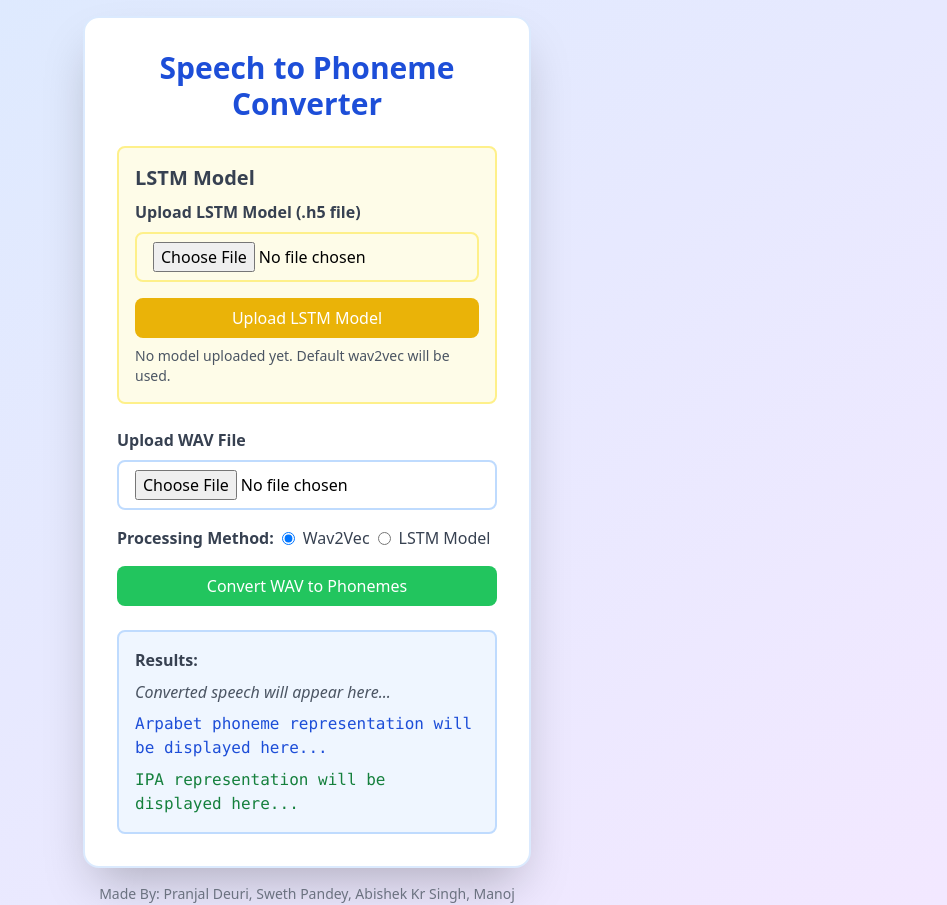
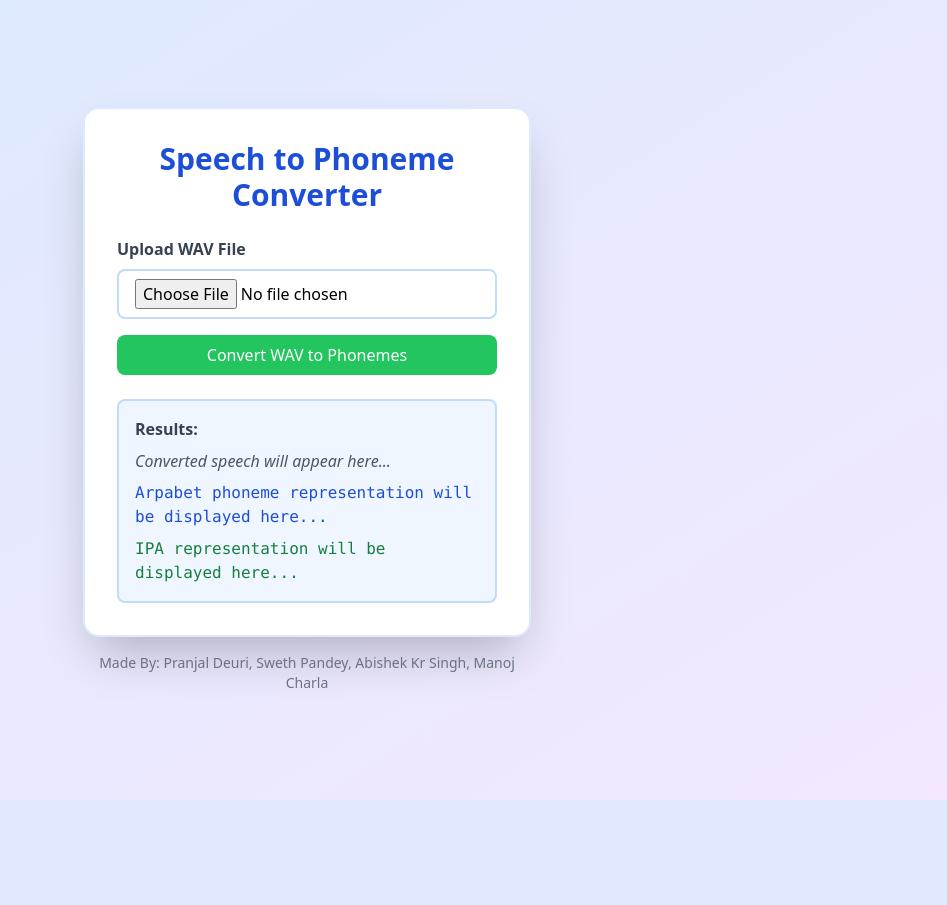
Before and after one commit to PranjalDeuri14/phoneme_website, a Flask app: page / in a window 1280 px wide. Shown: the top 905 px of the page, without its empty margins (333-1280 px from the left). After the commit the page ends 800 px from the top, so only its background shows below. Run offline with Flask 3, Linux system fonts and the light colour scheme; some libraries are stand-ins or nearby versions.

Commit message:
Add all project

```diff
--- a/FRONTEND/app.py
+++ b/FRONTEND/app.py
@@ -7,7 +7,6 @@ import numpy as np
 from flask import Flask, render_template, request, jsonify
 from flask_cors import CORS
 from g2p_en import G2p
-import io
 import nltk
 import tensorflow as tf
 import tempfile
@@ -47,6 +46,32 @@ LSTM_CONFIG = {
     'window_length': 400  # 25ms at 16kHz
 }
 
+# Path to the LSTM model
+LSTM_MODEL_PATH = 'models/phoneme.h5'
+
+# Configure logging
+logging.basicConfig(
+    level=logging.DEBUG,
+    format='%(asctime)s - %(levelname)s: %(message)s'
+)
+logger = logging.getLogger(__name__)
+
+# Download NLTK resources if needed
+try:
+    nltk.data.find('taggers/averaged_perceptron_tagger')
+except LookupError:
+    nltk.download('averaged_perceptron_tagger')
+
+app = Flask(__name__)
+CORS(app)
+
+# Initialize G2p
+g2p = G2p()
+
+# Initialize models
+wav2vec_model, wav2vec_processor = None, None
+lstm_model = None
+
 # Load the pre-trained phoneme model
 def load_phoneme_model(model_path):
     """
@@ -74,6 +99,13 @@ def load_phoneme_model(model_path):
         logger.error(f"Error loading LSTM model: {e}")
         logger.error(traceback.format_exc())
         return None
+
+def init_wav2vec():
+    """Initialize and return Wav2Vec 2.0 model and processor"""
+    logger.info("Loading Wav2Vec 2.0 model and processor...")
+    processor = Wav2Vec2Processor.from_pretrained("facebook/wav2vec2-base-960h")
+    model = Wav2Vec2ForCTC.from_pretrained("facebook/wav2vec2-base-960h")
+    return model, processor
 
 def extract_audio_features(audio_path, config=LSTM_CONFIG):
     """
@@ -156,97 +188,19 @@ def arpabet_to_ipa_seq(phonemes):
     """
     return ''.join(ARPABET_TO_IPA.get(p.rstrip('012'), p) for p in phonemes)
 
-# Configure logging
-logging.basicConfig(
-    level=logging.DEBUG,
-    format='%(asctime)s - %(levelname)s: %(message)s'
-)
-logger = logging.getLogger(__name__)
-
-# Download NLTK resources if needed
-try:
-    nltk.data.find('taggers/averaged_perceptron_tagger')
-except LookupError:
-    nltk.download('averaged_perceptron_tagger')
-
-app = Flask(__name__)
-CORS(app)
-
-# Initialize G2p
-g2p = G2p()
-
-# Initialize models
-wav2vec_model, wav2vec_processor = None, None
-lstm_model = None
-
-def init_wav2vec():
-    """Initialize and return Wav2Vec 2.0 model and processor"""
-    logger.info("Loading Wav2Vec 2.0 model and processor...")
-    processor = Wav2Vec2Processor.from_pretrained("facebook/wav2vec2-base-960h")
-    model = Wav2Vec2ForCTC.from_pretrained("facebook/wav2vec2-base-960h")
-    return model, processor
-
 @app.route('/')
 def index():
     return render_template('index.html')
 
-@app.route('/upload-model', methods=['POST'])
-def upload_model():
-    """Handle uploading of LSTM model H5 file"""
-    global lstm_model
-
-    try:
-        if 'model' not in request.files:
-            return jsonify({"error": "No model file provided"}), 400
-
-        model_file = request.files['model']
-
-        if not model_file.filename.endswith('.h5'):
-            return jsonify({"error": "Invalid model file. Must be .h5 format"}), 400
-
-        # Save model to temporary file
-        with tempfile.NamedTemporaryFile(suffix='.h5', delete=False) as temp_file:
-            model_file.save(temp_file.name)
-            model_path = temp_file.name
-
-        # Load the model
-        lstm_model = load_phoneme_model(model_path)
-
-        # Remove temp file after loading
-        os.unlink(model_path)
-
-        if lstm_model is None:
-            return jsonify({"error": "Failed to load model"}), 500
-
-        return jsonify({"message": "Model loaded successfully"}), 200
-
-    except Exception as e:
-        logger.error(f"Error uploading model: {e}")
-        logger.error(traceback.format_exc())
-        return jsonify({"error": "Model upload failed", "details": str(e)}), 500
-
 @app.route('/speech-to-text', methods=['POST'])
 def speech_to_text():
     """
-    Convert WAV file to text and phonemes using either Wav2Vec or LSTM model
+    Convert WAV file to text and phonemes using available models
+    Prioritizes LSTM model if available, falls back to Wav2Vec
     """
     global wav2vec_model, wav2vec_processor, lstm_model
 
     try:
-        # Check if model selection specified
-        model_choice = request.form.get('model_choice', 'wav2vec')
-
-        # Check if using LSTM but model not loaded
-        if model_choice == 'lstm' and lstm_model is None:
-            return jsonify({
-                "error": "LSTM model not loaded",
-                "details": "Please upload an LSTM model first"
-            }), 400
-
-        # Initialize Wav2Vec model if needed and using wav2vec
-        if model_choice == 'wav2vec' and (wav2vec_model is None or wav2vec_processor is None):
-            wav2vec_model, wav2vec_processor = init_wav2vec()
-
         # Check if audio file is in the request
         if 'audio' not in request.files:
             logger.error("No audio file in request")
@@ -257,7 +211,6 @@ def speech_to_text():
         # Log file details for debugging
         logger.info(f"Received file: {audio_file.filename}")
         logger.info(f"File content type: {audio_file.content_type}")
-        logger.info(f"Using model: {model_choice}")
 
         # Validate file type
         if not audio_file.filename.lower().endswith('.wav'):
@@ -288,8 +241,12 @@ def speech_to_text():
 
         logger.info(f"Temporary file created at: {temp_file_path}")
 
-        # Process based on model choice
-        if model_choice == 'lstm':
+        # Determine which model to use - prefer LSTM if available
+        use_lstm = lstm_model is not None
+        recognition_method = "LSTM" if use_lstm else "Wav2Vec"
+        logger.info(f"Using {recognition_method} model for processing")
+
+        if use_lstm:
             # Process with LSTM model
             text = "LSTM Direct Phoneme Recognition"  # LSTM doesn't produce text directly
 
@@ -299,7 +256,11 @@ def speech_to_text():
             # Predict phonemes using LSTM
             phonemes = predict_phonemes_with_lstm(lstm_model, features)
 
-        else:  # Default to wav2vec
+        else:
+            # Initialize Wav2Vec model if needed
+            if wav2vec_model is None or wav2vec_processor is None:
+                wav2vec_model, wav2vec_processor = init_wav2vec()
+
             # Load the audio using torchaudio
             waveform, sample_rate = torchaudio.load(temp_file_path)
 
@@ -342,7 +303,7 @@ def speech_to_text():
             "original_text": text,
             "phonemes": phonemes,
             "ipa": ipa,
-            "recognition_method": model_choice
+            "recognition_method": recognition_method
         })
 
     except Exception as e:
@@ -354,16 +315,19 @@ def speech_to_text():
         }), 500
 
 if __name__ == '__main__':
-    # Default model path - will be overridden by uploads
-    DEFAULT_MODEL_PATH = 'phoneme.h5'
+    # Create models directory if it doesn't exist
+    os.makedirs('models', exist_ok=True)
 
-    # Try to pre-load LSTM model if available
-    if os.path.exists(DEFAULT_MODEL_PATH):
-        lstm_model = load_phoneme_model(DEFAULT_MODEL_PATH)
+    # Try to pre-load LSTM model
+    if os.path.exists(LSTM_MODEL_PATH):
+        lstm_model = load_phoneme_model(LSTM_MODEL_PATH)
+        logger.info("LSTM model loaded successfully")
     else:
-        logger.warning(f"Default LSTM model not found at {DEFAULT_MODEL_PATH}")
+        logger.warning(f"LSTM model not found at {LSTM_MODEL_PATH}")
+        logger.info("Will fall back to Wav2Vec model")
 
-    # Pre-load Wav2Vec model and processor
-    wav2vec_model, wav2vec_processor = init_wav2vec()
+    # Pre-load Wav2Vec model and processor as fallback
+    if lstm_model is None:
+        wav2vec_model, wav2vec_processor = init_wav2vec()
 
     app.run(debug=True)
--- a/FRONTEND/templates/index.html
+++ b/FRONTEND/templates/index.html
@@ -16,31 +16,6 @@
                 Speech to Phoneme Converter
             </h1>
 
-            <!-- LSTM Model Upload Section -->
-            <div class="mb-6 p-4 bg-yellow-50 rounded-lg border-2 border-yellow-200">
-                <h2 class="text-xl font-bold text-gray-700 mb-2">LSTM Model</h2>
-                <div class="flex flex-col">
-                    <label class="block text-gray-700 font-bold mb-2" for="modelFileInput">
-                        Upload LSTM Model (.h5 file)
-                    </label>
-                    <input
-                        type="file"
-                        id="modelFileInput"
-                        accept=".h5"
-                        class="flex-grow px-4 py-2 border-2 border-yellow-200 rounded-lg focus:outline-none focus:ring-2 focus:ring-yellow-500 transition duration-300"
-                    >
-                    <button
-                        id="uploadModel"
-                        class="w-full mt-4 bg-yellow-500 text-white px-4 py-2 rounded-lg hover:bg-yellow-600 transition duration-300 flex items-center justify-center"
-                    >
-                        Upload LSTM Model
-                    </button>
-                    <p id="modelStatus" class="text-gray-600 mt-2 text-sm">
-                        No model uploaded yet. Default wav2vec will be used.
-                    </p>
-                </div>
-            </div>
-
             <!-- WAV File Conversion Section -->
             <div class="mb-6">
                 <label class="block text-gray-700 font-bold mb-2" for="wavFileInput">
@@ -54,22 +29,6 @@
                         class="flex-grow px-4 py-2 border-2 border-blue-200 rounded-lg focus:outline-none focus:ring-2 focus:ring-blue-500 transition duration-300"
                     >
                 </div>
-
-                <!-- Model Selection -->
-                <div class="mt-4 flex items-center">
-                    <span class="mr-2 text-gray-700 font-bold">Processing Method:</span>
-                    <div class="flex space-x-2">
-                        <label class="inline-flex items-center">
-                            <input type="radio" name="modelChoice" value="wav2vec" checked class="form-radio text-blue-600">
-                            <span class="ml-2 text-gray-700">Wav2Vec</span>
-                        </label>
-                        <label class="inline-flex items-center">
-                            <input type="radio" name="modelChoice" value="lstm" class="form-radio text-yellow-600">
-                            <span class="ml-2 text-gray-700">LSTM Model</span>
-                        </label>
-                    </div>
-                </div>
-
                 <button
                     id="convertWav"
                     class="w-full mt-4 bg-green-500 text-white px-4 py-2 rounded-lg hover:bg-green-600 transition duration-300 flex items-center justify-center"
@@ -102,9 +61,6 @@
     </div>
 
     <script>
-        // Model upload status
-        let modelUploaded = false;
-
         function showError(message, details = '') {
             const originalText = document.getElementById('originalText');
             const phonemesResult = document.getElementById('phonemesResult');
@@ -116,70 +72,12 @@
             console.error('Conversion Error:', message, details);
         }
 
-        // Model Upload Handler
-        document.getElementById('uploadModel').addEventListener('click', async () => {
-            const modelFileInput = document.getElementById('modelFileInput');
-            const modelStatus = document.getElementById('modelStatus');
-
-            // Reset status
-            modelStatus.textContent = 'Uploading model...';
-            modelStatus.className = 'text-gray-600 mt-2 text-sm';
-
-            // Check if a file is selected
-            if (modelFileInput.files.length === 0) {
-                modelStatus.textContent = 'Please select an H5 model file';
-                modelStatus.className = 'text-red-600 mt-2 text-sm';
-                return;
-            }
-
-            const modelFile = modelFileInput.files[0];
-
-            // Validate file type
-            if (!modelFile.name.toLowerCase().endsWith('.h5')) {
-                modelStatus.textContent = 'Invalid file type. Please select an H5 file';
-                modelStatus.className = 'text-red-600 mt-2 text-sm';
-                return;
-            }
-
-            const formData = new FormData();
-            formData.append('model', modelFile);
-
-            try {
-                const response = await axios.post('/upload-model', formData, {
-                    headers: { 'Content-Type': 'multipart/form-data' },
-                    timeout: 30000  // 30-second timeout for large model files
-                });
-
-                modelUploaded = true;
-                modelStatus.textContent = 'LSTM model successfully loaded!';
-                modelStatus.className = 'text-green-600 mt-2 text-sm font-bold';
-
-                // Auto-select LSTM radio button
-                document.querySelector('input[name="modelChoice"][value="lstm"]').checked = true;
-
-            } catch (error) {
-                const errorMessage = error.response?.data?.error || 'Model upload failed';
-                const errorDetails = error.response?.data?.details || error.message;
-
-                modelStatus.textContent = `Error: ${errorMessage}`;
-                modelStatus.className = 'text-red-600 mt-2 text-sm';
-                console.error('Model upload error:', error.response?.data || error);
-            }
-        });
-
         // WAV File Conversion
         document.getElementById('convertWav').addEventListener('click', async () => {
             const wavFileInput = document.getElementById('wavFileInput');
             const originalText = document.getElementById('originalText');
             const phonemesResult = document.getElementById('phonemesResult');
             const ipaResult = document.getElementById('ipaResult');
-            const modelChoice = document.querySelector('input[name="modelChoice"]:checked').value;
-
-            // Check if trying to use LSTM without uploading a model
-            if (modelChoice === 'lstm' && !modelUploaded) {
-                showError('LSTM model not available', 'Please upload an LSTM model first');
-                return;
-            }
 
             // Reset results
             originalText.textContent = 'Converting...';
@@ -202,28 +100,16 @@
 
             const formData = new FormData();
             formData.append('audio', wavFile);
-            formData.append('model_choice', modelChoice);
 
             try {
                 const response = await axios.post('/speech-to-text', formData, {
                     headers: { 'Content-Type': 'multipart/form-data' },
-                    timeout: 20000  // 20-second timeout
+                    timeout: 10000  // 10-second timeout
                 });
 
-                originalText.textContent = `Speech: ${response.data.original_text}`;
-
-                // Handle different formats of phonemes based on model
-                if (Array.isArray(response.data.phonemes)) {
-                    phonemesResult.textContent = `Arpabet Phonemes: ${response.data.phonemes.join(' ')}`;
-                } else {
-                    phonemesResult.textContent = `Arpabet Phonemes: ${response.data.phonemes}`;
-                }
-
+                //originalText.textContent = `Speech: ${response.data.original_text}`;
+                phonemesResult.textContent = `Arpabet Phonemes: ${response.data.phonemes.join(' ')}`;
                 ipaResult.textContent = `IPA: ${response.data.ipa}`;
-
-                // Add method used
-                originalText.textContent += ` (Using ${response.data.recognition_method})`;
-
             } catch (error) {
                 const errorMessage = error.response?.data?.error || 'WAV to phoneme conversion failed';
                 const errorDetails = error.response?.data?.details || error.message;
```
Also changed, not shown: 1 other file.
